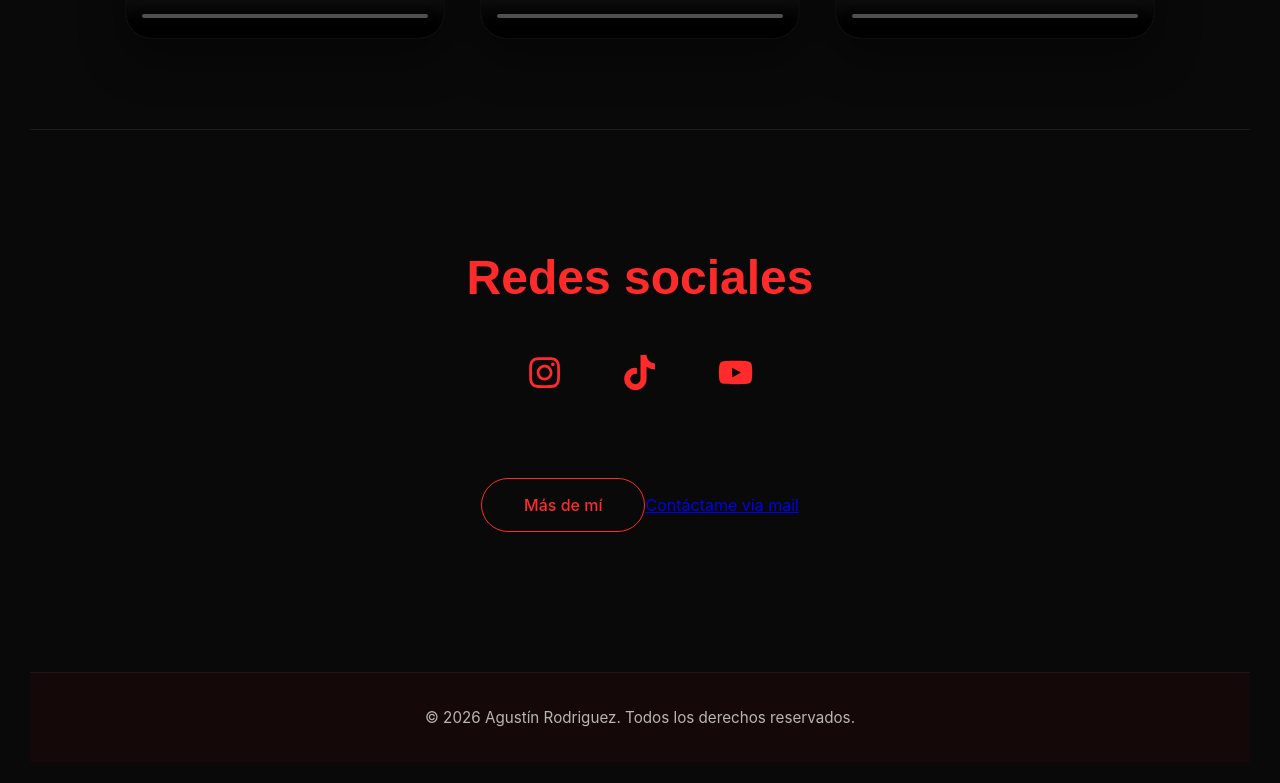
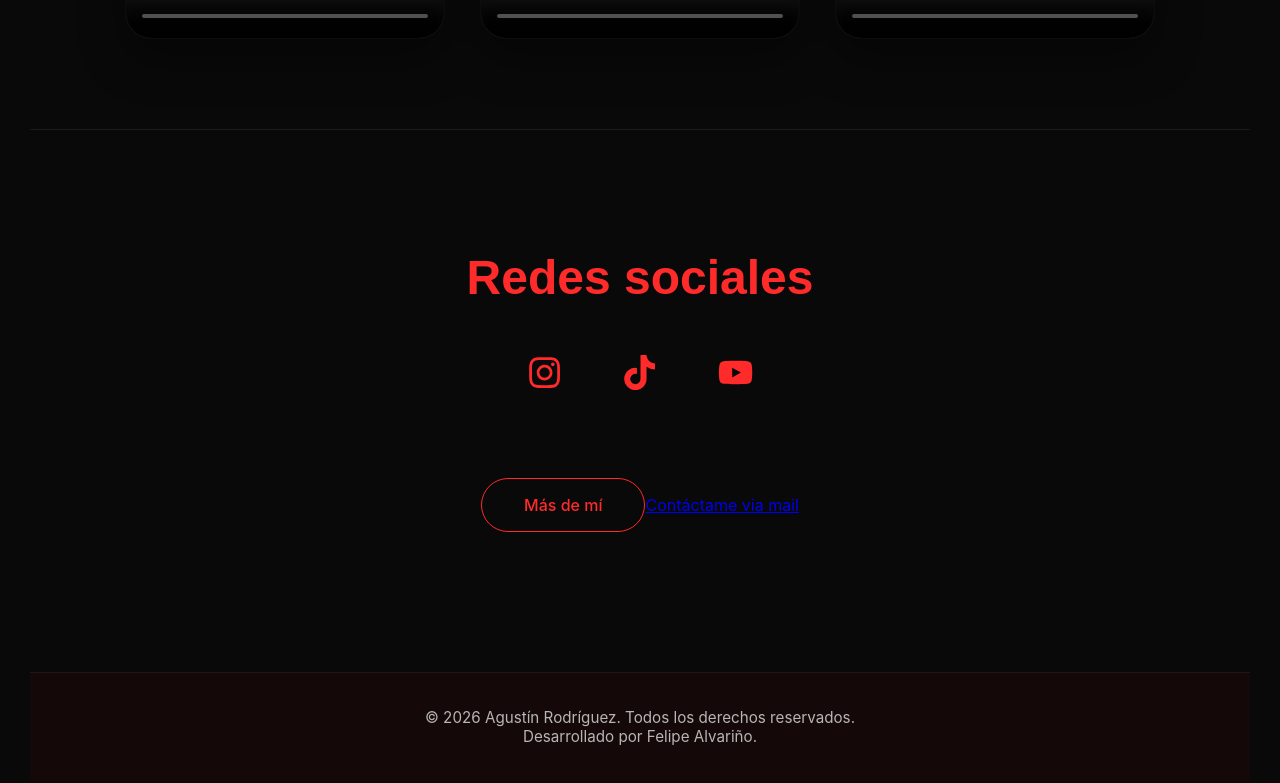
Before and after one commit to Feli47/portfolio-agustin, a React (Create React App) app: page / in a window 1280 px wide. Shown: the part 2446-3229 px from the top of the page. Built offline with nearby package versions, Linux system fonts and the light colour scheme; grey boxes are pictures that could not be loaded.

Commit message:
Cambio de footer

```diff
--- a/src/App.js
+++ b/src/App.js
@@ -181,9 +181,10 @@ const App = () => {
 
       </main>
 
-      <footer className="footer">
-        <p>&copy; 2026 Agustín Rodriguez. Todos los derechos reservados.</p>
-      </footer>
+<footer className="footer">
+  <p>&copy; 2026 Agustín Rodríguez. Todos los derechos reservados.</p>
+  <p>Desarrollado por Felipe Alvariño.</p>
+</footer>
 
     </div>
   );
```
